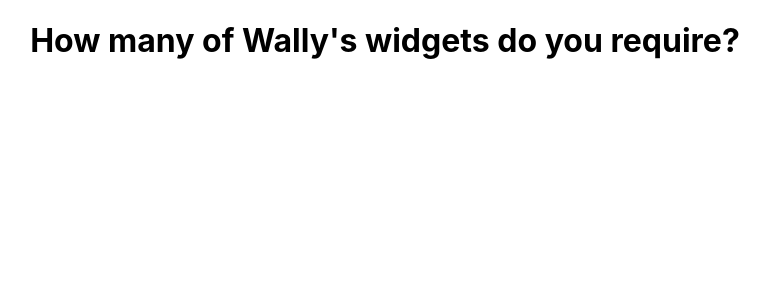
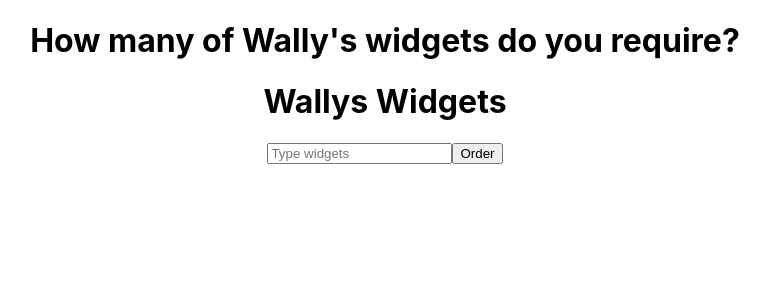
Before and after one commit to matt190589/wallys-widgets, a React (Create React App) app in the folder wallys-widgets-js/: page / in a window 1280 px wide. Shown: the top 300 px of the page, without its empty margins (255-1025 px from the left). Built offline with nearby package versions, Linux system fonts and the light colour scheme.

Commit message:
Logic working on the widget function

```diff
--- a/wallys-widgets-js/src/App.js
+++ b/wallys-widgets-js/src/App.js
@@ -1,9 +1,11 @@
 import "./App.css";
+import Algorithm from "./components/Algorithm";
 
 function App() {
   return (
     <div className="App">
       <h1>How many of Wally's widgets do you require?</h1>
+      <Algorithm />
     </div>
   );
 }
--- /dev/null
+++ b/wallys-widgets-js/src/components/OrderDisplay.js
@@ -0,0 +1,61 @@
+export default function OrderDisplay(props) {
+  // function widgetCounter(orderedWidgets) {
+  let finalOrder = "";
+  if (props.userOrder === 0) {
+    return 0;
+  } else {
+    const xlPack = 5000;
+    const lPack = 2000;
+    const mPack = 1000;
+    const sPack = 500;
+    const xsPack = 250;
+    let orderArray = [];
+    let factor = 0;
+    let remainderFromXLPack = props.userOrder % xlPack;
+    factor = (props.userOrder - remainderFromXLPack) / xlPack;
+    if (factor > 0) {
+      orderArray.push(factor > 1 ? factor + " xlPacks" : factor + " xlPack");
+    }
+    let remainderFromLPacks = remainderFromXLPack % lPack;
+    factor = (remainderFromXLPack - remainderFromLPacks) / lPack;
+    console.log(factor);
+    if (factor > 0) {
+      orderArray.push(factor > 1 ? factor + " lPacks" : factor + " lPack");
+    }
+    let remainderFromMPacks = remainderFromLPacks % mPack;
+    factor = (remainderFromLPacks - remainderFromMPacks) / mPack;
+    if (factor > 0) {
+      orderArray.push(factor > 1 ? factor + " mPacks" : factor + " mPack");
+    }
+    let remainderFromSPacks = remainderFromMPacks % sPack;
+    factor = (remainderFromMPacks - remainderFromSPacks) / sPack;
+    if (factor > 0) {
+      orderArray.push(factor > 1 ? factor + " sPacks" : factor + " sPack");
+    }
+    factor = remainderFromSPacks / xsPack;
+    console.log("xs packs", factor);
+    if (factor > 0) {
+      orderArray.push(factor > 1 ? 2 + " xsPacks" : 1 + " xsPack");
+    }
+    if (orderArray.length === 1) {
+      finalOrder = orderArray[0].toString();
+    } else {
+      orderArray[orderArray.length - 2] =
+        orderArray[orderArray.length - 2] +
+        " and " +
+        orderArray[orderArray.length - 1];
+      orderArray.pop();
+      finalOrder = orderArray.join(", ");
+      console.log("final order", finalOrder);
+      return finalOrder;
+    }
+  }
+  return (
+    <div>
+      <h3>Your order</h3>
+      <p>
+        `Order outline: {props.userOrder} & userOrder:{finalOrder}`{" "}
+      </p>
+    </div>
+  );
+}
--- a/wallys-widgets-js/src/components/algorithm.js
+++ b/wallys-widgets-js/src/components/algorithm.js
@@ -1,60 +1,31 @@
-export default function widgetCounter(orderedWidgets) {
-  if (orderedWidgets === 0) {
-    return 0;
-  } else {
-    const xlPack = 5000;
-    const lPack = 2000;
-    const mPack = 1000;
-    const sPack = 500;
-    const xsPack = 250;
-    let orderArray = [];
-    let factor = 0;
-    let remainderFromXLPack = orderedWidgets % xlPack;
-    console.log("initial remainder");
-    factor = (orderedWidgets - remainderFromXLPack) / xlPack;
-    if (factor > 0) {
-      orderArray.push(factor > 1 ? factor + " xlPacks" : factor + " xlPack");
-    }
-    let remainderFromLPacks = remainderFromXLPack % lPack;
-    factor = (remainderFromXLPack - remainderFromLPacks) / lPack;
-    console.log(factor);
-    if (factor > 0) {
-      orderArray.push(factor > 1 ? factor + " lPacks" : factor + " lPack");
-    }
-    let remainderFromMPacks = remainderFromLPacks % mPack;
-    factor = (remainderFromLPacks - remainderFromMPacks) / mPack;
-    if (factor > 0) {
-      orderArray.push(factor > 1 ? factor + " mPacks" : factor + " mPack");
-    }
-    let remainderFromSPacks = remainderFromMPacks % sPack;
-    factor = (remainderFromMPacks - remainderFromSPacks) / sPack;
-    if (factor > 0) {
-      orderArray.push(factor > 1 ? factor + " sPacks" : factor + " sPack");
-    }
-    if (remainderFromSPacks > 0) {
-      orderArray.push(
-        remainderFromSPacks > 1
-          ? remainderFromSPacks + " xsPacks"
-          : remainderFromSPacks + " xsPack"
-      );
-    }
-    let finalOrder = "";
-    if (orderArray.length === 1) {
-      finalOrder = orderArray[0].toString();
-    } else {
-      orderArray[orderArray.length - 2] =
-        orderArray[orderArray.length - 2] +
-        " and " +
-        orderArray[orderArray.length - 1];
-      orderArray.pop();
-      finalOrder = orderArray.join(", ");
-    }
-  }
+import OrderDisplay from "./OrderDisplay";
+import { useState } from "react";
+
+export default function Algorithm() {
+  const [userOrder, setUserOrder] = useState();
+  const userInput = (event) => {
+    const value = event.target.value.toLowerCase().trim();
+    setUserOrder(value);
+    console.log("order", userOrder);
+  };
+
+  const handleClick = (e) => {
+    e.preventDefault();
+    // setUserOrder("");
+  };
   return (
     <div>
       <h1>Wallys Widgets</h1>
-      <input />
-      <button>Order</button>
+      <form onSubmit={handleClick}>
+        <input
+          className="input-box"
+          placeholder="Type widgets"
+          type="text"
+          onChange={userInput}
+        ></input>
+        <button>Order</button>
+        <OrderDisplay userOrder={userOrder} />
+      </form>
     </div>
   );
 }
```
